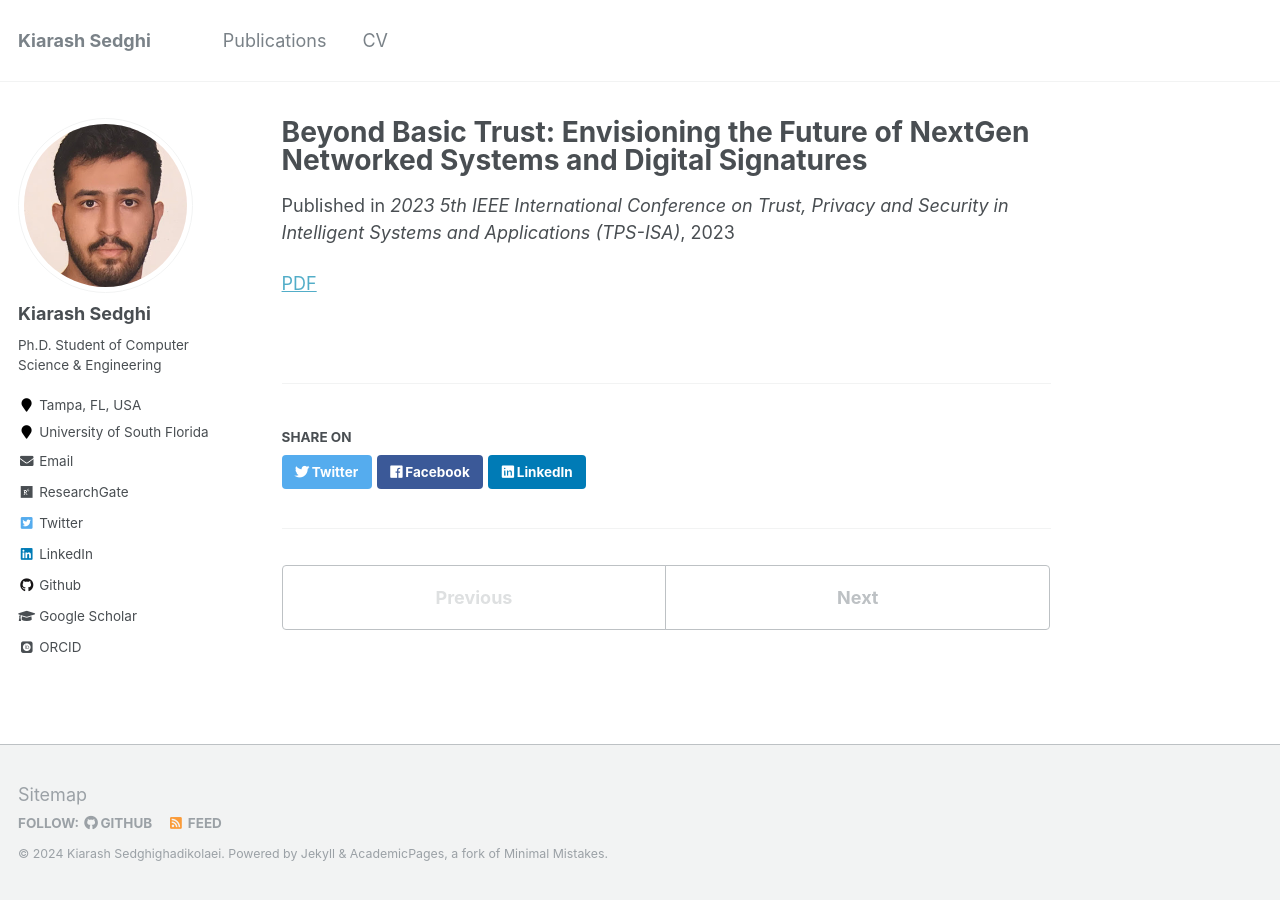
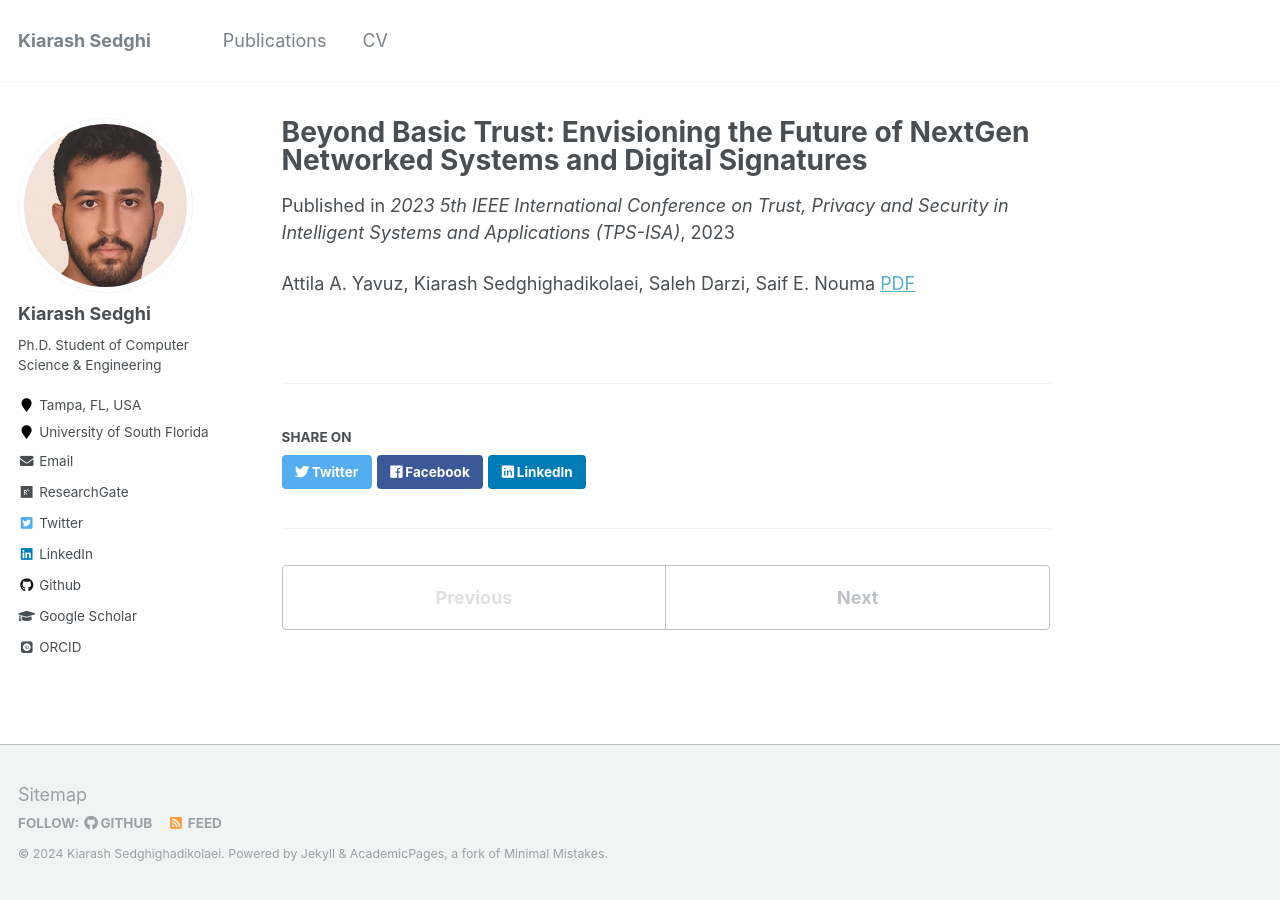
Before and after one commit to kiarashsedghigh/kiarashsedghigh.github.io, a Jekyll site: the page built from _publications/2023-11-01-Conference-BeyondBasicTrust.md, in a window 1280 px wide. Built offline with Jekyll 4.4.1, drawn with Linux system fonts in a browser that asks for light colours; some web fonts are replaced.

Commit message:
Update 2023-11-01-Conference-BeyondBasicTrust.md

```diff
--- a/_publications/2023-11-01-Conference-BeyondBasicTrust.md
+++ b/_publications/2023-11-01-Conference-BeyondBasicTrust.md
@@ -5,4 +5,5 @@ date: 2023-11-01
 venue: '2023 5th IEEE International Conference on Trust, Privacy and Security in Intelligent Systems and Applications (TPS-ISA)'
 paperurl: 'https://www.computer.org/csdl/proceedings/tps-isa/2023/1UAj2YQfzK8'
 ---
+Attila A. Yavuz, Kiarash Sedghighadikolaei, Saleh Darzi, Saif E. Nouma
 [PDF](https://cse.usf.edu/~attilaayavuz/article/23/NextGNetSignatureYavuzSep2023Approved.pdf)
```
